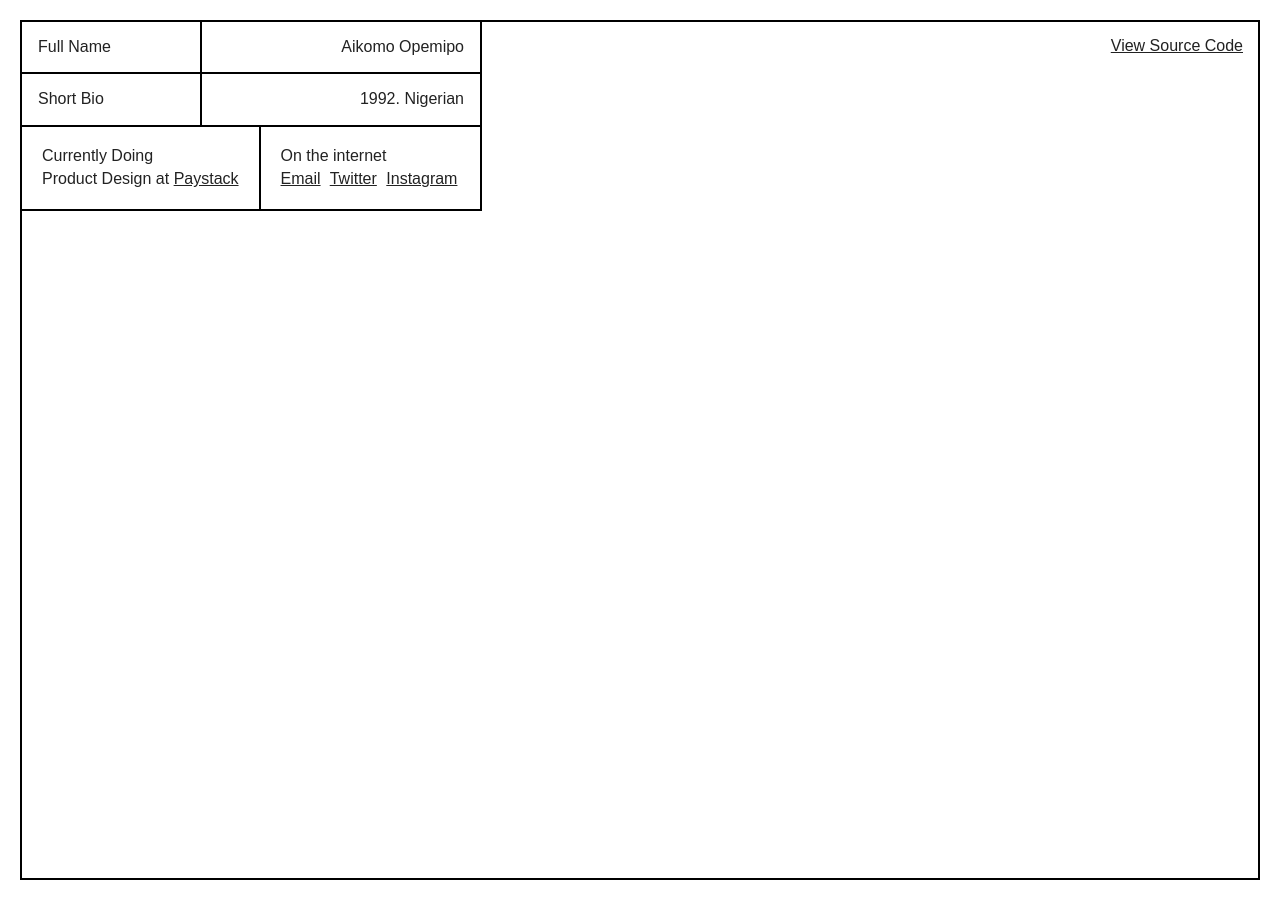
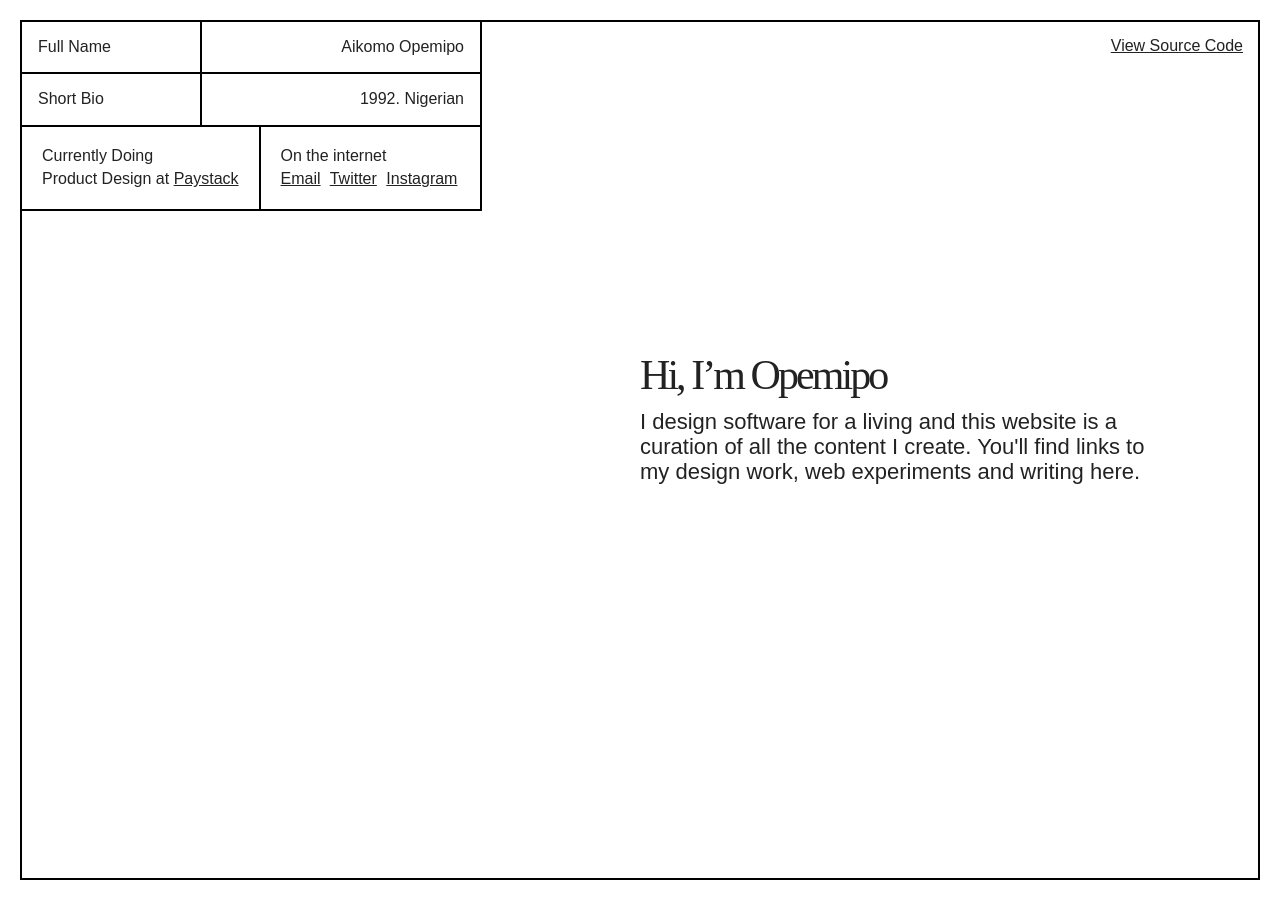
Before and after one commit to fathermerry/opemipo.com, a Jekyll site: the page built from index.md, in a window 1280 px wide. Built offline with Jekyll 4.4.1, drawn with Linux system fonts in a browser that asks for light colours.

Commit message:
Complete intro

```diff
--- a/_data/about.yml
+++ b/_data/about.yml
@@ -4,4 +4,4 @@ yearOfBirth: 1992
 nationality: Nigerian
 email: opemipoaikomo@gmail.com
 bio: >-
-  I design software for a living and this website is a curation of all the content I create. You'll find links to my work, web experiments, writing, and general interests here.
+  I design software for a living and this website is a curation of all the content I create. You'll find links to my design work, web experiments and writing here.
--- a/_includes/intro.html
+++ b/_includes/intro.html
@@ -1,4 +1,6 @@
-<section>
-  Hi I'm Opemipo
-  {{ site.data.about.bio }}
+<section id="intro">
+  <div class="intro intro--primary">
+    <h1 class="serif">Hi, I’m Opemipo</h1>
+    <h3>{{ site.data.about.bio }}</h3>
+  </div>
 </section>
--- a/_layouts/home.html
+++ b/_layouts/home.html
@@ -19,7 +19,7 @@
   <![endif]-->
   {% include header.html %}
   <main>
-    <!-- {% include intro.html %} -->
+    {% include intro.html %}
     <!-- {% include journal.html %} -->
     <!-- {% include work.html %} -->
     <!-- {% include currently-digging.html %} -->
--- a/_sass/_fonts.scss
+++ b/_sass/_text.scss
@@ -43,16 +43,23 @@ p {
     font-family: 'Founders Grotesk', sans-serif;
 }
 
+h1, h2, h3, h4, h5 {
+    font-weight: normal;
+}
+
 h1 {
     font-size: 4.2rem;
+    @media all and (max-width: 640px) {
+        font-size: 3.8rem;
+    }
 }
 
 h2 {
-    font-size: 3.6rem;
+    font-size: 3.4rem;
 }
 
 h3 {
-    font-size: 2.5rem;
+    font-size: 2.2rem;
 }
 
 h4 {
--- /dev/null
+++ b/_sass/components/_intro.scss
@@ -0,0 +1,17 @@
+.intro {
+    &--primary {
+        padding: 100px 20px 30px;
+        @media all and (min-width: 640px) {
+            width: 53rem;
+            max-width: calc(50% - 100px);
+            margin: 140px 100px 100px 50%;
+            padding: 0;
+        }
+        h1 {
+            margin: 0;
+        }
+        h3 {
+            margin: 10px 0 0;
+        }
+    }
+}
--- a/css/site.scss
+++ b/css/site.scss
@@ -5,8 +5,9 @@
 @import "global";
 @import "helpers";
 @import "print";
-@import "fonts";
+@import "text";
 @import "grid";
 
 @import "components/title-block";
 @import "components/header";
+@import "components/intro";
```
